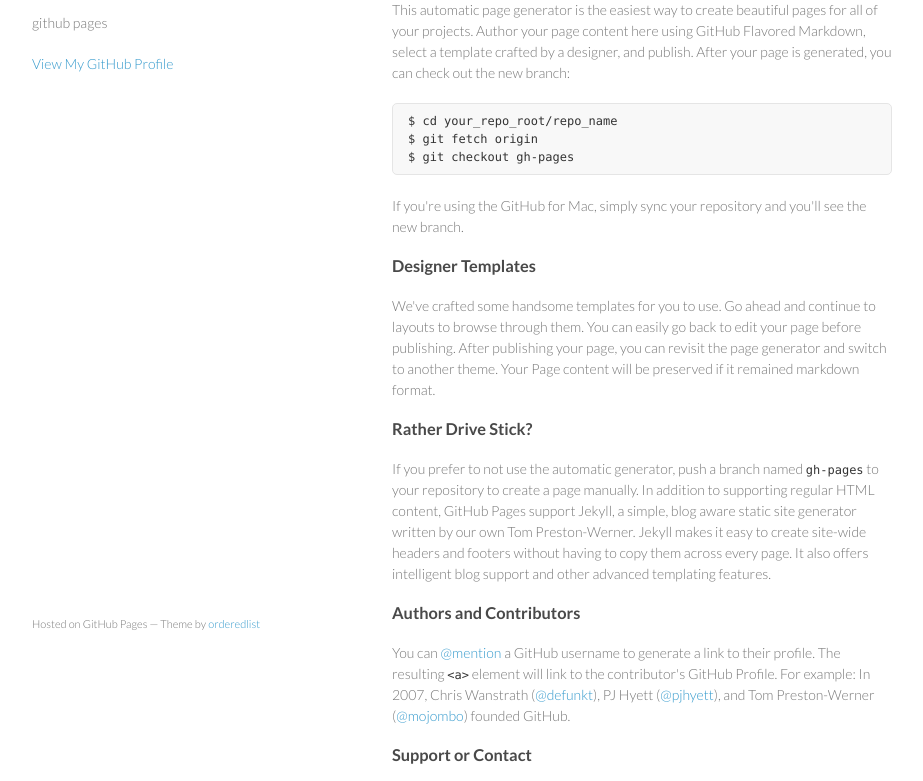
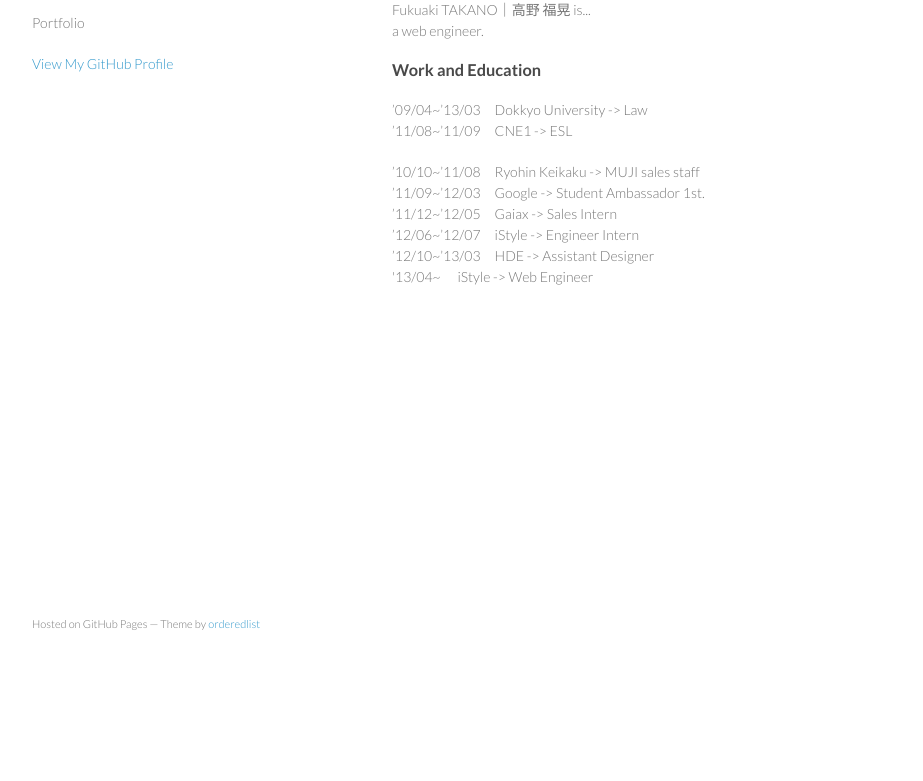
Before and after one commit to fortkle/fortkle.github.io, a plain HTML site: page index.html in a window 1280 px wide. Shown: the part 97-878 px from the top of the page, without its empty margins (178-1101 px from the left). After the commit the page ends 800 px from the top, so only its background shows below. Drawn offline with Linux system fonts and the light colour scheme.

Commit message:
Replace master branch with page content via GitHub

```diff
--- a/index.html
+++ b/index.html
@@ -3,7 +3,7 @@
   <head>
     <meta charset="utf-8">
     <meta http-equiv="X-UA-Compatible" content="chrome=1">
-    <title>Fortkle.github.io by fortkle</title>
+    <title>Fukuaki TAKANO by fortkle</title>
 
     <link rel="stylesheet" href="stylesheets/styles.css">
     <link rel="stylesheet" href="stylesheets/pygment_trac.css">
@@ -15,8 +15,8 @@
   <body>
     <div class="wrapper">
       <header>
-        <h1>Fortkle.github.io</h1>
-        <p>github pages</p>
+        <h1>Fukuaki TAKANO</h1>
+        <p>Portfolio</p>
 
 
         <p class="view"><a href="https://github.com/fortkle">View My GitHub Profile</a></p>
@@ -24,36 +24,23 @@
       </header>
       <section>
         <h3>
-<a name="welcome-to-github-pages" class="anchor" href="#welcome-to-github-pages"><span class="octicon octicon-link"></span></a>Welcome to GitHub Pages.</h3>
+<a name="about-me" class="anchor" href="#about-me"><span class="octicon octicon-link"></span></a>About Me</h3>
 
-<p>This automatic page generator is the easiest way to create beautiful pages for all of your projects. Author your page content here using GitHub Flavored Markdown, select a template crafted by a designer, and publish. After your page is generated, you can check out the new branch:</p>
-
-<pre><code>$ cd your_repo_root/repo_name
-$ git fetch origin
-$ git checkout gh-pages
-</code></pre>
-
-<p>If you're using the GitHub for Mac, simply sync your repository and you'll see the new branch.</p>
+<p>Fukuaki TAKANO｜高野 福晃 is...<br>
+a web engineer.   </p>
 
 <h3>
-<a name="designer-templates" class="anchor" href="#designer-templates"><span class="octicon octicon-link"></span></a>Designer Templates</h3>
+<a name="work-and-education" class="anchor" href="#work-and-education"><span class="octicon octicon-link"></span></a>Work and Education</h3>
 
-<p>We've crafted some handsome templates for you to use. Go ahead and continue to layouts to browse through them. You can easily go back to edit your page before publishing. After publishing your page, you can revisit the page generator and switch to another theme. Your Page content will be preserved if it remained markdown format.</p>
+<p>’09/04~’13/03　Dokkyo University -&gt; Law<br>
+’11/08~’11/09　CNE1 -&gt; ESL  </p>
 
-<h3>
-<a name="rather-drive-stick" class="anchor" href="#rather-drive-stick"><span class="octicon octicon-link"></span></a>Rather Drive Stick?</h3>
-
-<p>If you prefer to not use the automatic generator, push a branch named <code>gh-pages</code> to your repository to create a page manually. In addition to supporting regular HTML content, GitHub Pages support Jekyll, a simple, blog aware static site generator written by our own Tom Preston-Werner. Jekyll makes it easy to create site-wide headers and footers without having to copy them across every page. It also offers intelligent blog support and other advanced templating features.</p>
-
-<h3>
-<a name="authors-and-contributors" class="anchor" href="#authors-and-contributors"><span class="octicon octicon-link"></span></a>Authors and Contributors</h3>
-
-<p>You can <a href="https://github.com/blog/821" class="user-mention">@mention</a> a GitHub username to generate a link to their profile. The resulting <code>&lt;a&gt;</code> element will link to the contributor's GitHub Profile. For example: In 2007, Chris Wanstrath (<a href="https://github.com/defunkt" class="user-mention">@defunkt</a>), PJ Hyett (<a href="https://github.com/pjhyett" class="user-mention">@pjhyett</a>), and Tom Preston-Werner (<a href="https://github.com/mojombo" class="user-mention">@mojombo</a>) founded GitHub.</p>
-
-<h3>
-<a name="support-or-contact" class="anchor" href="#support-or-contact"><span class="octicon octicon-link"></span></a>Support or Contact</h3>
-
-<p>Having trouble with Pages? Check out the documentation at <a href="http://help.github.com/pages">http://help.github.com/pages</a> or contact <a href="mailto:support@github.com">support@github.com</a> and we’ll help you sort it out.</p>
+<p>’10/10~’11/08　Ryohin Keikaku -&gt; MUJI sales staff<br>
+’11/09~’12/03　Google -&gt; Student Ambassador 1st.<br>
+’11/12~’12/05　Gaiax -&gt; Sales Intern<br>
+’12/06~’12/07　iStyle -&gt; Engineer Intern<br>
+’12/10~’13/03　HDE -&gt; Assistant Designer<br>
+'13/04~      　iStyle -&gt; Web Engineer  </p>
       </section>
       <footer>
         <p><small>Hosted on GitHub Pages &mdash; Theme by <a href="https://github.com/orderedlist">orderedlist</a></small></p>
```
Also changed, not shown: params.json (+1 -1 lines).
